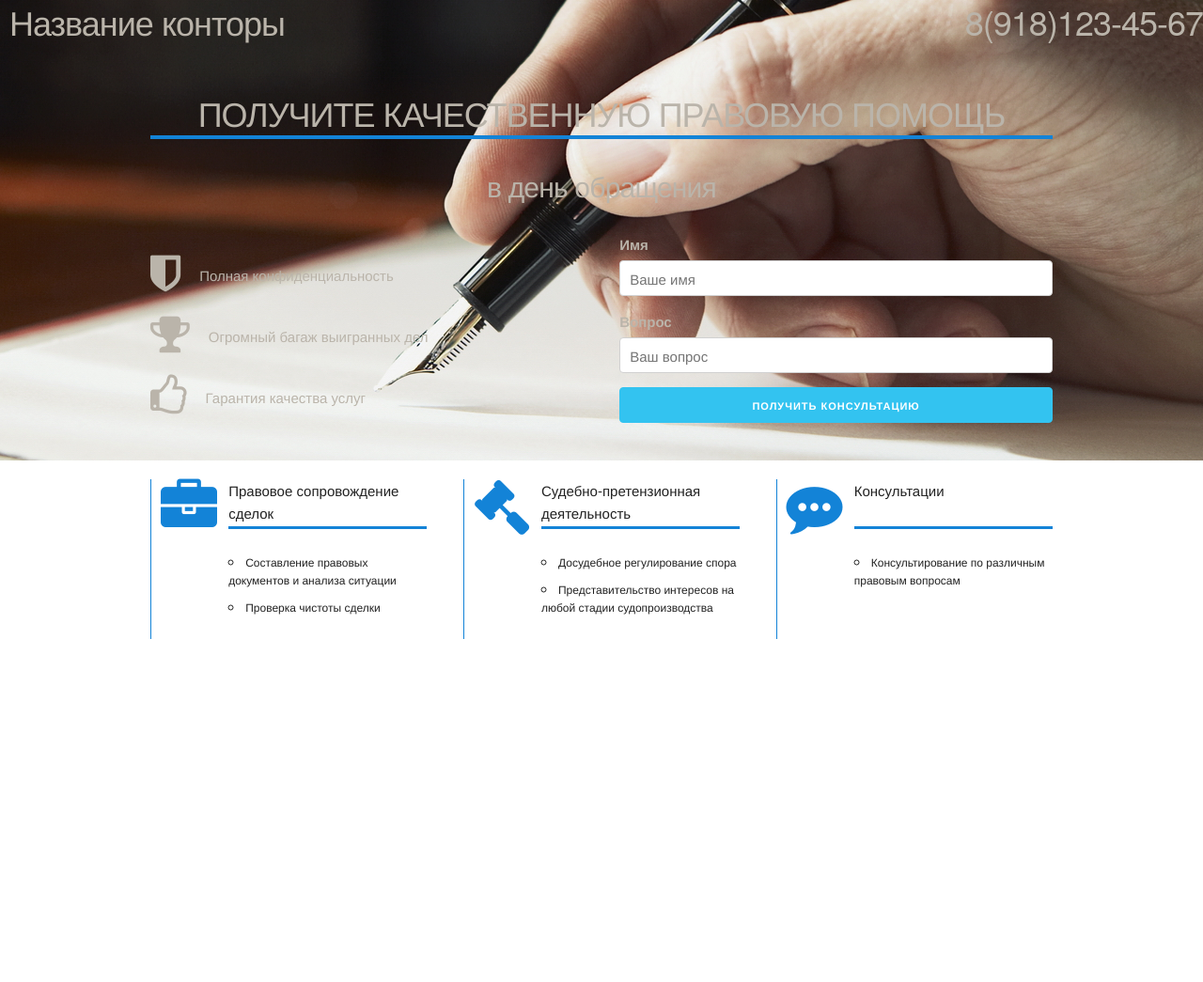
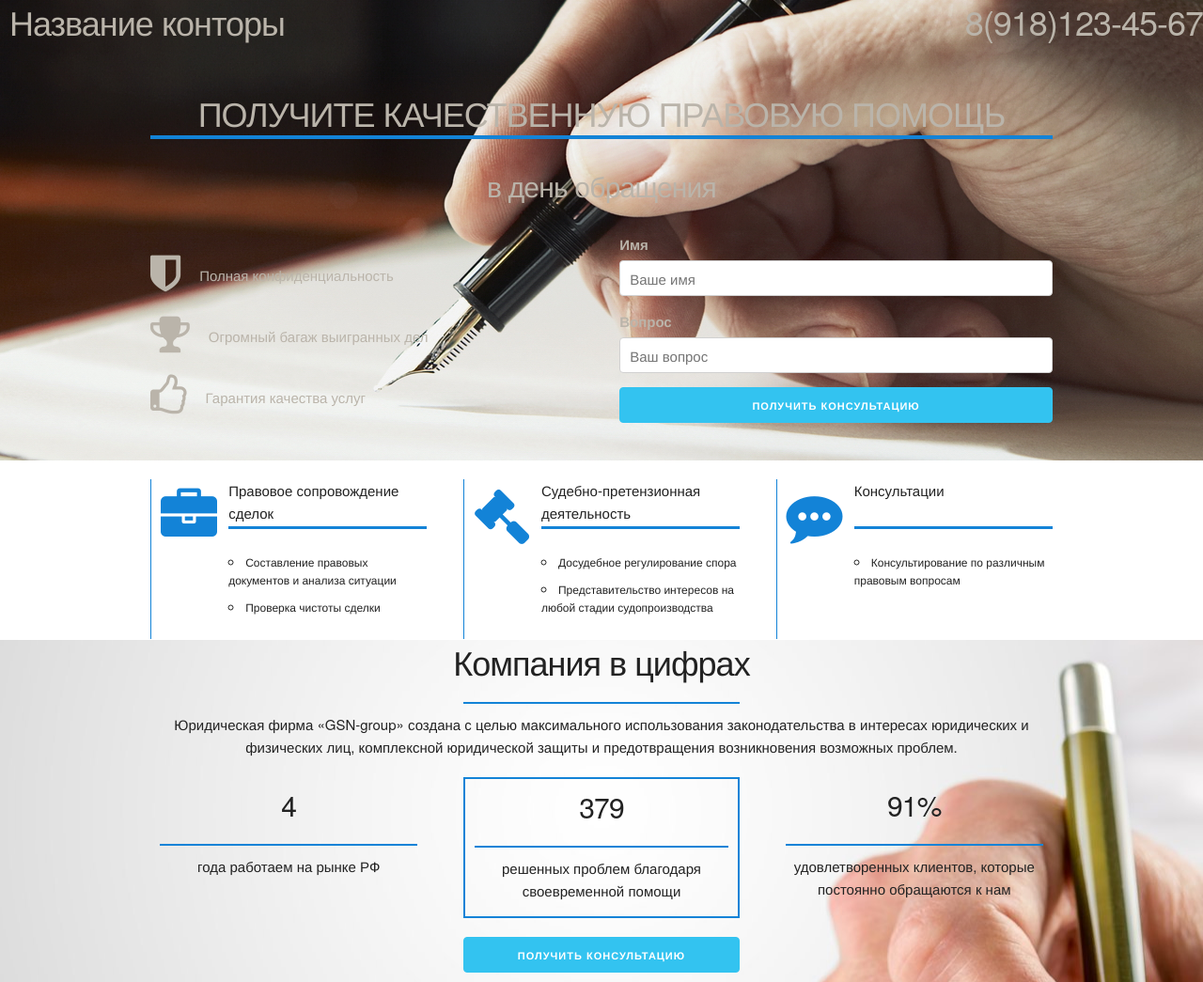
Before and after one commit to YellowAgency/lawers_landing, a Django app: template templates/base.html in a window 1280 px wide. Shown: the whole page at 94% size. Before the commit the page ends 680 px from the top, so only its background shows below. Run offline with Django 3.2, Linux system fonts and the light colour scheme; the template is opened without the code that fills it, so the values that code supplies are empty.

Commit message:
added success numbers

```diff
--- a/static/css/main.css
+++ b/static/css/main.css
@@ -37,8 +37,8 @@
 }
 
 .main__functions__left-col {
-     height: 170px;
-    padding-left: 10px;
+    height: 170px;
+    padding: 10px;
     border-left: 1px solid #1383d7;
 }
 
@@ -57,3 +57,46 @@
 .main__functions__li {
     font-size: 12px;
 }
+
+.success__numbers {
+    background: url("./img/success_numbers.jpg") center;
+}
+
+.success__numbers__tree-tops {
+    margin-top: 100px;
+}
+
+.success__numbers__one-top {
+    padding: 10px;
+    height: 150px;
+}
+
+.success__numbers__header {
+    text-align: center;
+}
+
+.success__numbers__border {
+    border-top: 2px solid #1383d7;
+    margin-bottom: 10px;
+}
+
+.success__numbers__info {
+
+}
+
+.success__numbers_center {
+    text-align: center;
+}
+
+.success__numbers__text {
+
+}
+
+.success__numbers__one-top__center {
+    padding: 10px;
+    border: 2px solid #1383d7;
+}
+
+.success__numbers__button {
+    margin-top: 20px;
+}
--- a/templates/base.html
+++ b/templates/base.html
@@ -132,6 +132,55 @@
             </div>
         </div>
     </div>
+    <div class="success__numbers">
+        <div class="row">
+            <div class="container">
+                <div class="success__numbers__header">
+                    <h3>
+                        Компания в цифрах
+                    </h3>
+                    <div class="offset-by-four four columns success__numbers__border"></div>
+                    <div class="twelve columns success__numbers__info">
+                        Юридическая фирма «GSN-group» создана с целью максимального использования законодательства в
+                        интересах юридических и физических лиц, комплексной юридической защиты и предотвращения
+                        возникновения возможных проблем.
+                    </div>
+                </div>
+                <div class="success__numbers__tree-tops success__numbers_center">
+                    <div class="four columns success__numbers__one-top">
+                        <h4>
+                            4
+                        </h4>
+                        <div class="success__numbers__border"></div>
+                        <div class="success__numbers__text">
+                            года работаем на рынке РФ
+                        </div>
+                    </div>
+                    <div class="four columns success__numbers__one-top success__numbers__one-top__center">
+                        <h4>
+                            379
+                        </h4>
+                        <div class="success__numbers__border"></div>
+                        <div class="success__numbers__text">
+                            решенных проблем благодаря своевременной помощи
+                        </div>
+                    </div>
+                    <div class="four columns success__numbers__one-top">
+                        <h4>
+                            91%
+                        </h4>
+                        <div class="success__numbers__border"></div>
+                        <div class="success__numbers__text">
+                            удовлетворенных клиентов, которые постоянно обращаются к нам
+                        </div>
+                    </div>
+                </div>
+                <div class="offset-by-four four columns success__numbers__button">
+                    <button class="button-primary u-full-width">Получить консультацию</button>
+                </div>
+            </div>
+        </div>
+    </div>
 </main>
 <footer></footer>
 </body>
```
Also changed, not shown: static/css/img/success_numbers.jpg (added).
